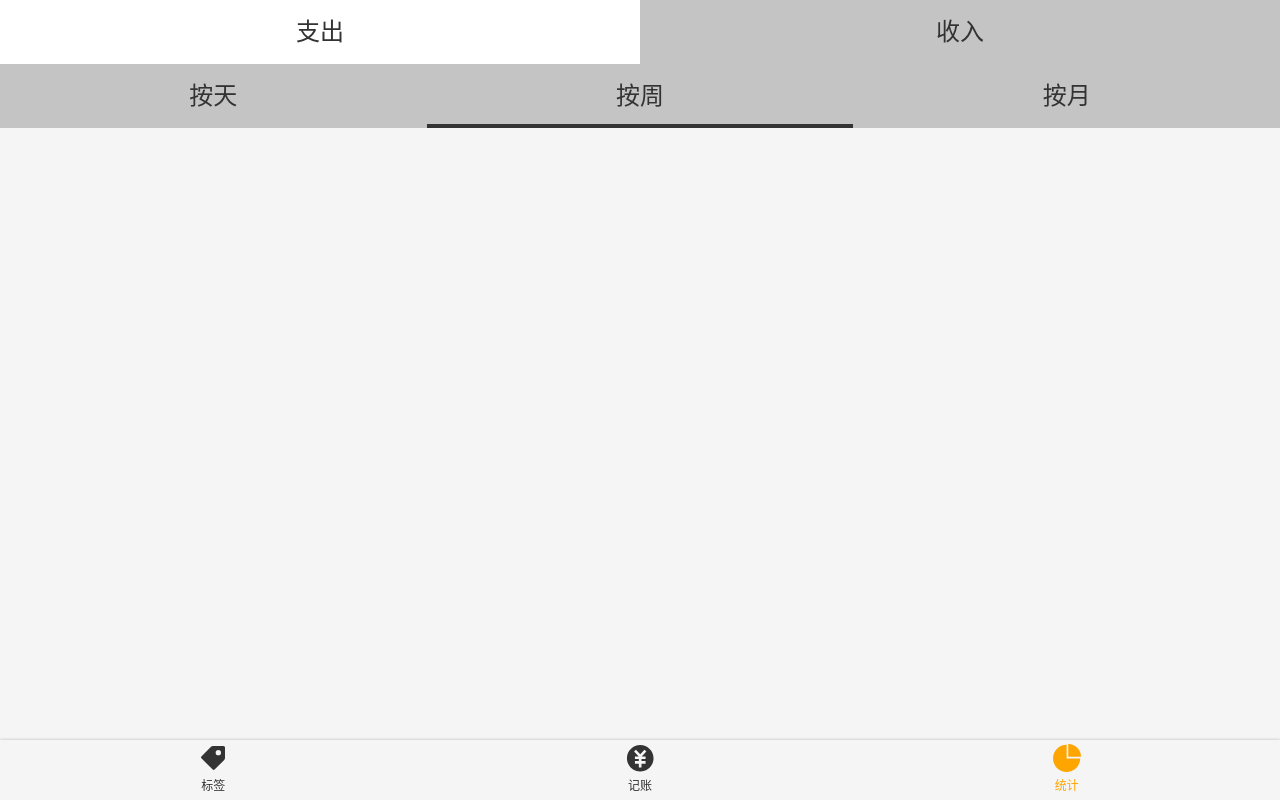
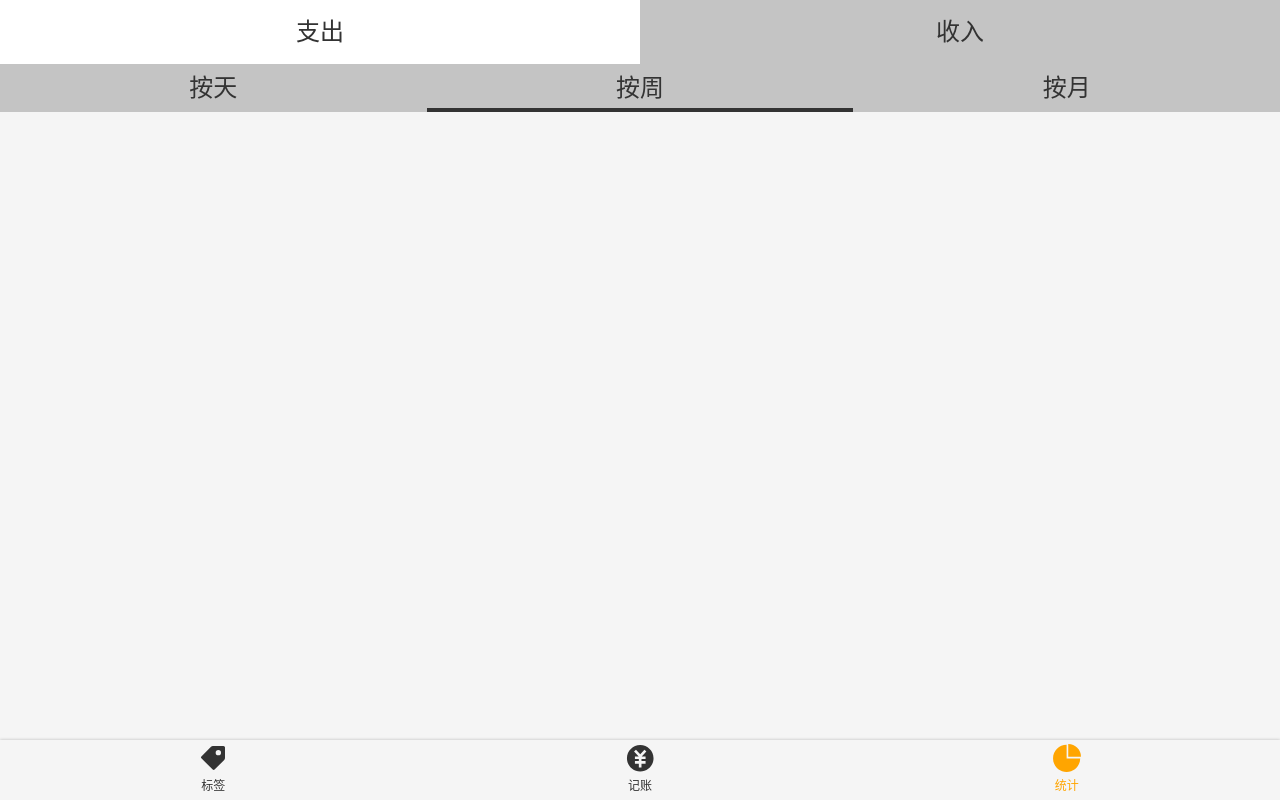
Before and after one commit to minured/more-money, a Vue app: page /#/statistics in a window 1280 px wide. Built offline with nearby package versions, Linux system fonts and the light colour scheme.

Commit message:
更新css

```diff
--- a/src/components/Tabs.vue
+++ b/src/components/Tabs.vue
@@ -1,7 +1,8 @@
 <template>
-  <ul class="tabs">
+  <ul class="tabs" :class="{[classPrefix+'-tabs']: classPrefix}">
     <li v-for="(item, index) in dataSource" :key="index"
         @click="select(item)"
+        class="tabs-item"
         :class="liClass(item)">{{item.text}}
     </li>
   </ul>
@@ -39,8 +40,8 @@
     background-color: #c4c4c4;
     display: flex;
     font-size: 24px;
-
-    > li {
+    /*& 代表上层的 选择器,这里就是 .tabs,合起来 .tabs-item*/
+    &-item {
       width: 50%;
       /*border: 1px solid black;*/
       height: 64px;
--- a/src/views/Statistics.vue
+++ b/src/views/Statistics.vue
@@ -1,7 +1,8 @@
 <template>
   <Layout>
     <Tabs class-prefix="type" :data-source="recordTypeList" :value.sync="type"/>
-    <Tabs class="interval" :data-source="intervalList" :value.sync="interval"/>
+    <Tabs class-prefix="interval" :data-source="intervalList" :value.sync="interval"/>
+
   </Layout>
 </template>
 
@@ -24,10 +25,8 @@
 </script>
 
 <style lang="scss" scoped>
-  ::v-deep li.type-tab-item {
+  ::v-deep .type-tab-item {
     background: white;
-
-
     &.selected {
       background: #c4c4c4;
 
@@ -36,5 +35,8 @@
       }
     }
   }
+  ::v-deep .interval-tab-item {
+    height: 48px;
+  }
 
 </style>
```
